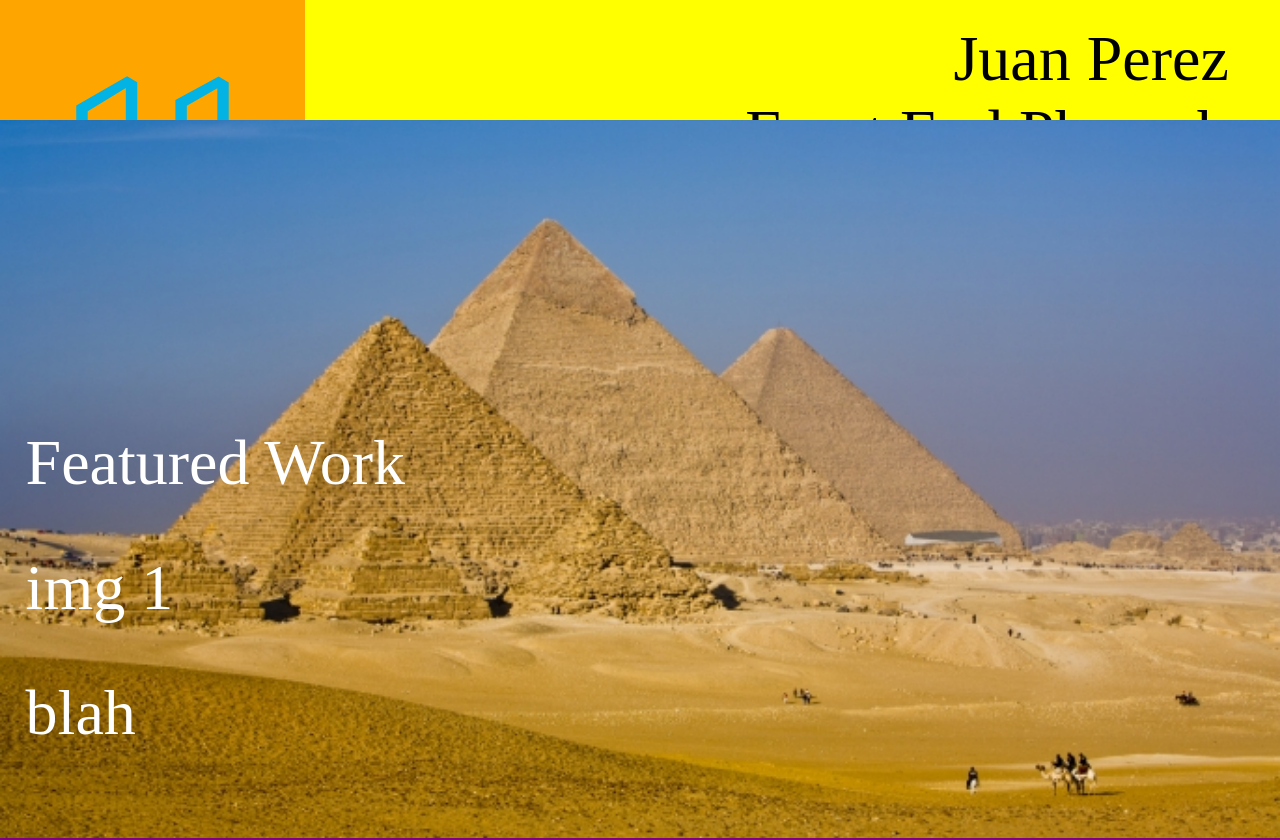
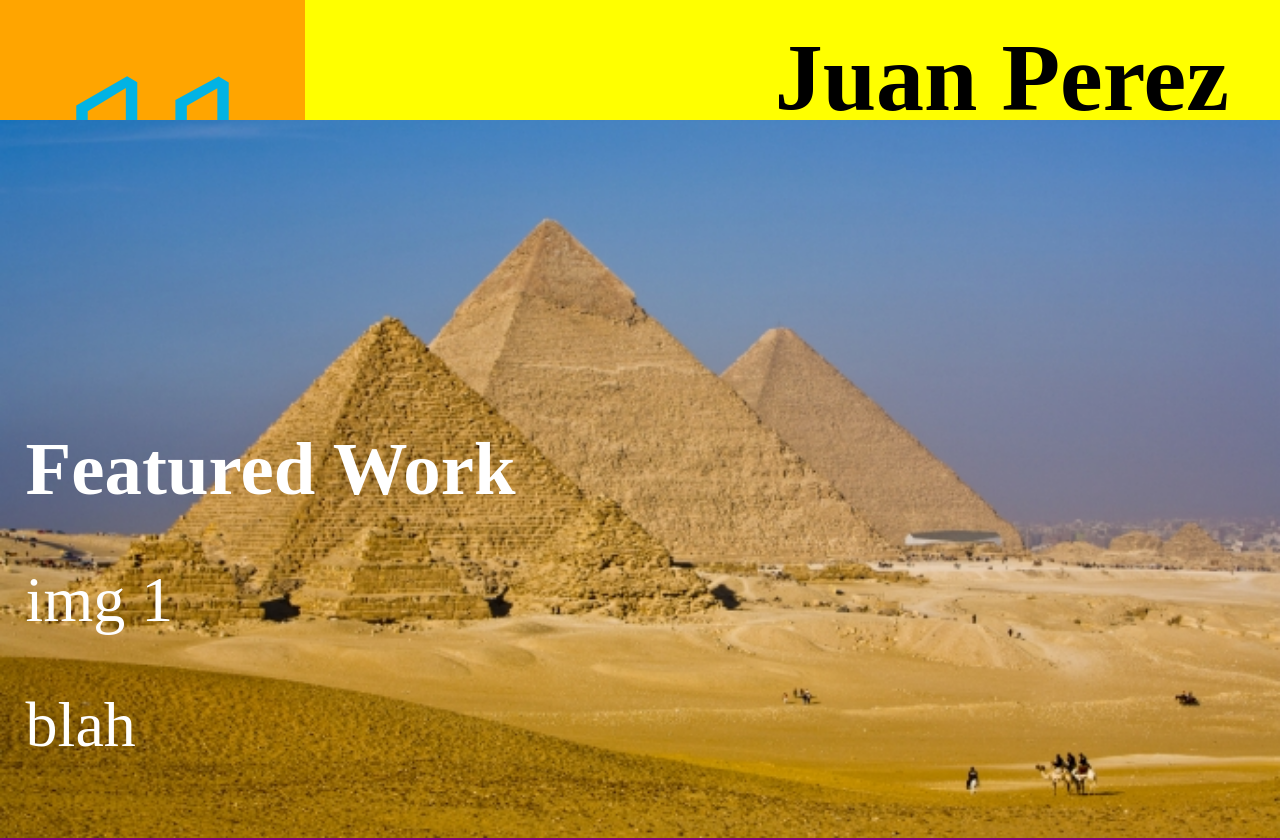
Before and after one commit to juan2357/Build-a-Portfolio-Site, a plain HTML site: page index.html in a window 1280 px wide. Shown: the top 840 px of the page. Drawn offline with Linux system fonts and the light colour scheme.

Commit message:
added padding and h tags

```diff
--- a/css/main.css
+++ b/css/main.css
@@ -14,6 +14,7 @@ header {
   width: 100%;
   height: 15vh;
   display: flex;
+  text-align: right;
 }
 header img {
   width: 100%;
@@ -38,6 +39,10 @@ header p {
 .featured-work {
   background-color: blue;
   height: 50vh;
+  text-align: left;
+}
+h3 {
+  padding: 2%;
 }
 .featured-work p {
   padding: 2%;
--- a/index.html
+++ b/index.html
@@ -11,9 +11,9 @@
         <img src="img/udacity-icon.svg" alt="Udacity Icon" />
       </section>
       <section class="name">
-        <p class="name">
+        <h1 class="name">
           Juan Perez
-        </p>
+        </h1>
         <p class="title">
           Front End Pharoah
         </p>
@@ -23,9 +23,9 @@
       <img src="img/egyptian-pyramids.jpeg" alt="Egyptian Pyramids" />
     </section>
     <section class="featured-work">
-      <p>
+      <h3>
         Featured Work
-      </p>
+      </h3>
       <article class="img-1">
         <footer>
           <p class="work-title">
```
Also changed, not shown: 1 other file.
